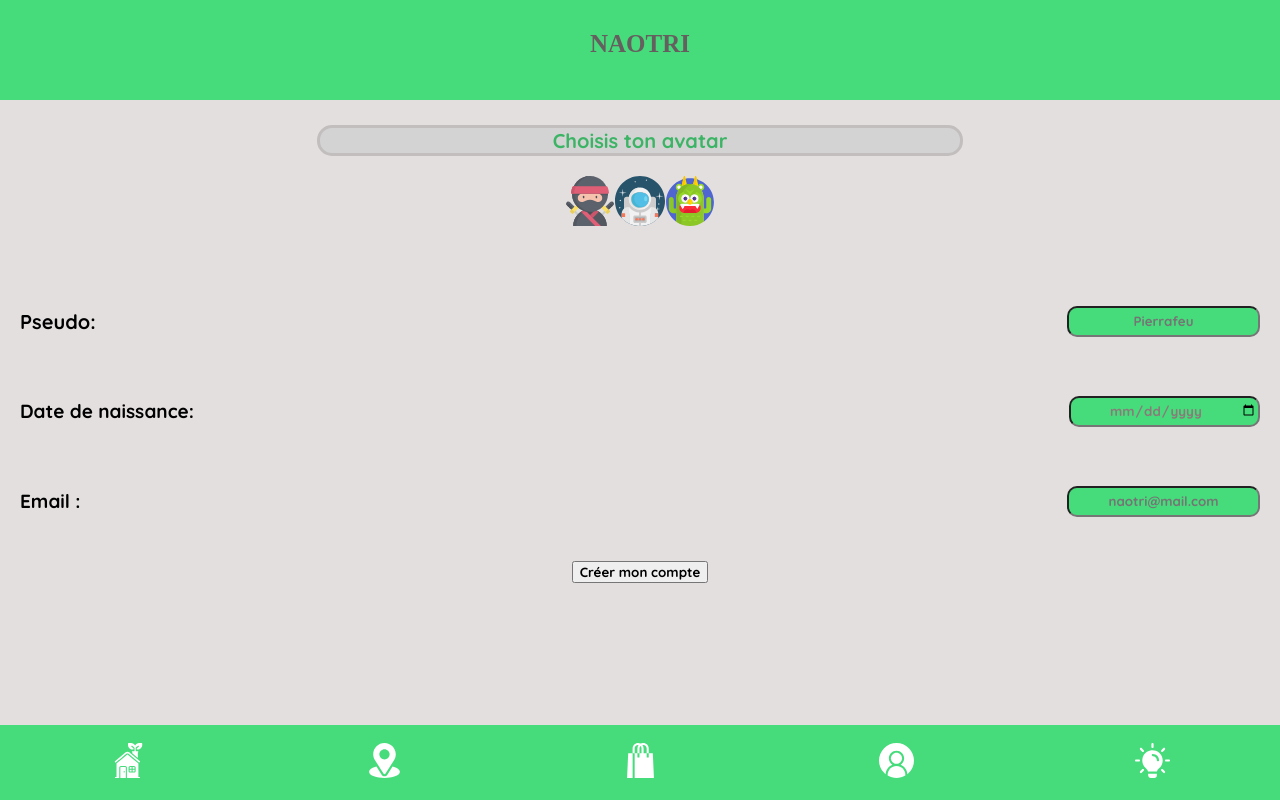
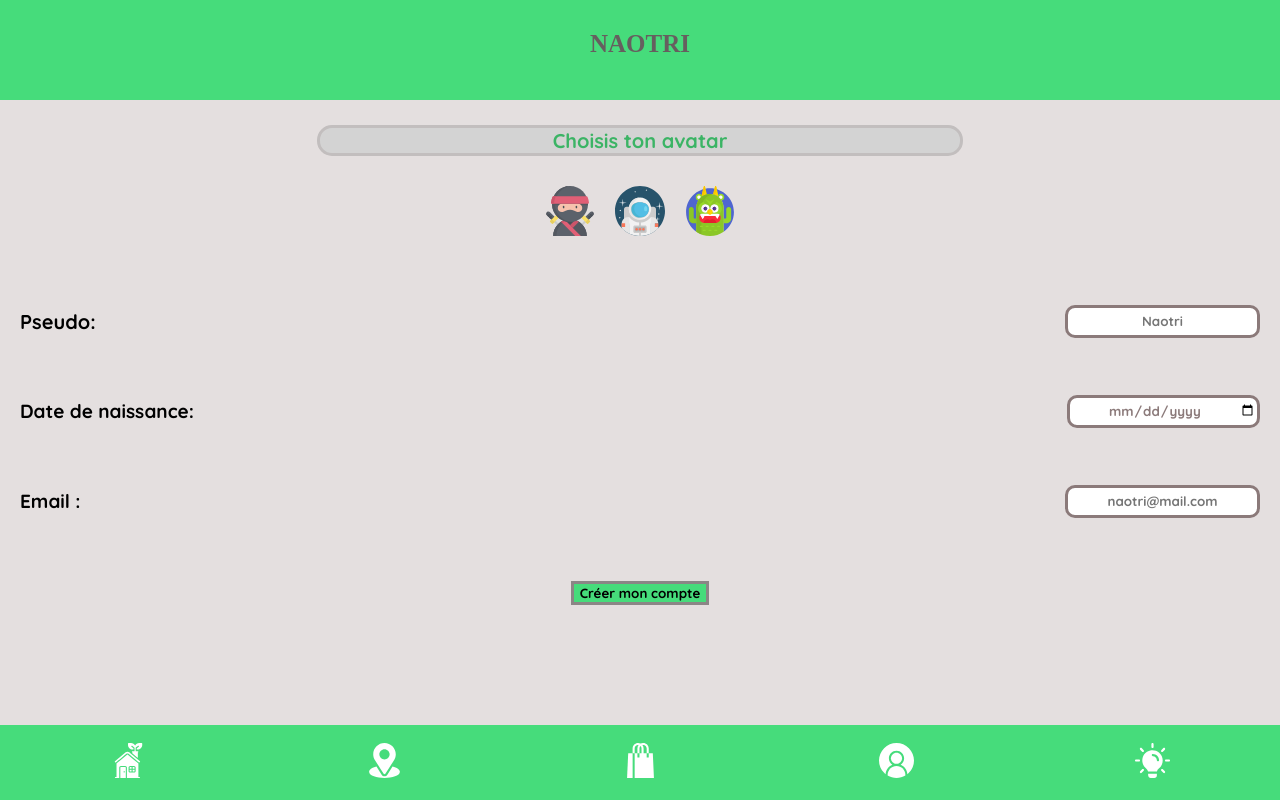
Before and after one commit to clepirault/WCS-NaoTri, a React (Create React App) app: page /profileCreation in a window 1280 px wide. Built offline with nearby package versions, Linux system fonts and the light colour scheme.

Commit message:
version 2 for Maxence

```diff
--- a/src/components/ProfileCreation.jsx
+++ b/src/components/ProfileCreation.jsx
@@ -81,7 +81,7 @@ function ProfileCreation() {
               type="text"
               name="pseudo"
               id="pseudo"
-              placeholder="Pierrafeu"
+              placeholder="Naotri"
               onChange={handleChangePseudo}
               value={pseudo}
             />
--- a/src/components/profileCreation.css
+++ b/src/components/profileCreation.css
@@ -19,7 +19,10 @@
   border-radius: 50%;
   width: 90px;
   border: solid rgb(160, 154, 154);
-  margin: 200px;
+}
+
+.picture img{
+  margin: 10px;
 }
 
 .picture p {
@@ -36,7 +39,7 @@
 .infos {
   display: flex;
   flex-direction: column;
-  margin-top: 40px;
+  margin-top: 20px;
 }
 
 .pseudo {
@@ -55,6 +58,10 @@
   text-align: center;
   width: 185px;
   border-radius: 10px;
+  color: rgb(139, 122, 122);
+  outline: none;
+  border: solid rgb(139, 122, 122);
+  background-color: white;
 }
 
 .birthday {
@@ -80,6 +87,9 @@
   text-align: center;
   border-radius: 10px;
   padding: 1px;
+  outline: none;
+  border: solid rgb(139, 122, 122);
+  background-color: white;
 }
 
 .email {
@@ -103,6 +113,9 @@
   width: 185px;
   border-radius: 10px;
   color: rgb(116, 88, 88);
+  outline: none;
+  border: solid rgb(139, 122, 122);
+  background-color: white;
 }
 
 .emailContainer,
@@ -113,6 +126,11 @@
 
 .submit {
   display: flex;
-  margin-top: 20px;
+  margin-top: 40px;
   justify-content: center;
 }
+
+.submit button{
+  background-color: #46dc7b;
+  border: solid rgb(139, 134, 134);
+}
```
